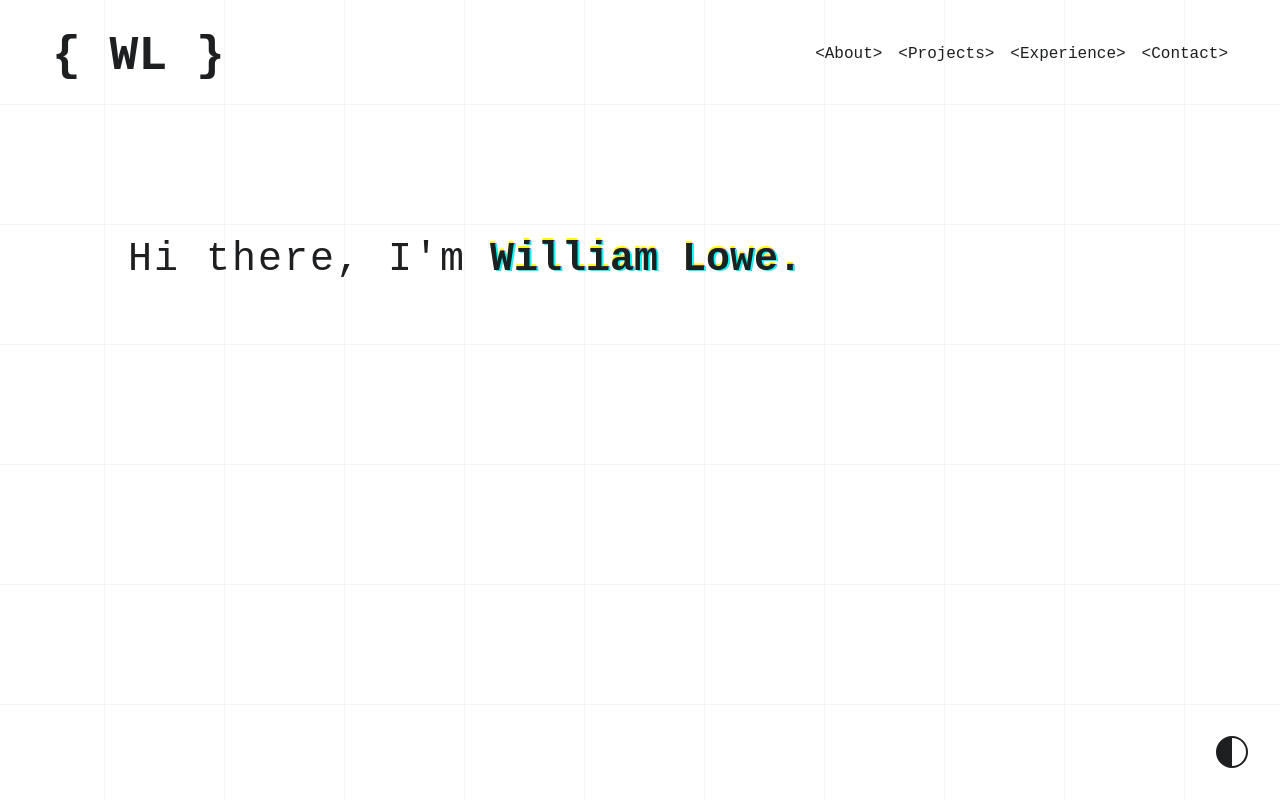
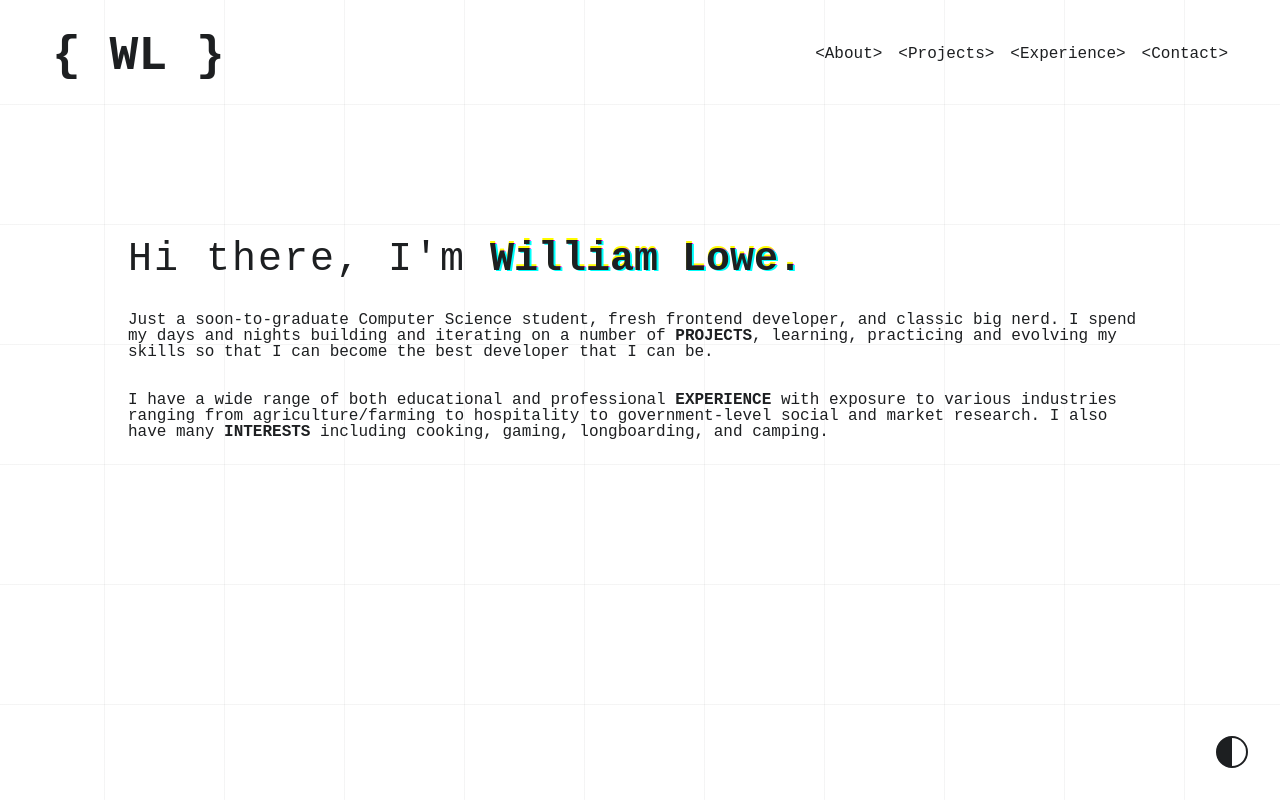
Before and after one commit to williamalowe/WilliamALowe, a React (Vite) app: page / in a window 1280 px wide. Built offline with nearby package versions, Linux system fonts and the light colour scheme; a web font is replaced by a local one.

Commit message:
feat: add welcomebanner-component

```diff
--- /dev/null
+++ b/src/components/WelcomeBanner/WelcomeBanner.jsx
@@ -0,0 +1,26 @@
+import { Link } from "react-router-dom";
+import styles from "./WelcomeBanner.module.css";
+
+const WelcomeBanner = () => {
+  return (
+    <div className={styles.welcome}>
+      <p>
+        Just a soon-to-graduate Computer Science student, fresh frontend
+        developer, and classic big nerd. I spend my days and nights building and
+        iterating on a number of <Link to={"/projects"}>projects</Link>,
+        learning, practicing and evolving my skills so that I can become the
+        best developer that I can be.
+      </p>
+      <p>
+        I have a wide range of both educational and professional{" "}
+        <Link to={"/experience"}>experience</Link> with exposure to various
+        industries ranging from agriculture/farming to hospitality to
+        government-level social and market research. I also have many{" "}
+        <Link to={"./about"}>interests</Link> including cooking, gaming,
+        longboarding, and camping.
+      </p>
+    </div>
+  );
+};
+
+export default WelcomeBanner;
--- /dev/null
+++ b/src/components/WelcomeBanner/WelcomeBanner.module.css
@@ -0,0 +1,16 @@
+.welcome {
+  margin-top: 2rem;
+  display: flex;
+  flex-direction: column;
+  gap: 2rem;
+}
+.welcome > p > span {
+  /* text-decoration: underline; */
+}
+.welcome > p > a {
+  font-weight: 800;
+  text-transform: uppercase;
+}
+.welcome > p > a:hover {
+  text-decoration: underline;
+}
--- a/src/views/Welcome/Welcome.jsx
+++ b/src/views/Welcome/Welcome.jsx
@@ -1,14 +1,14 @@
-import Header from '../../components/Header/Header';
-import styles from './Welcome.module.css';
+import Header from "../../components/Header/Header";
+import WelcomeBanner from "../../components/WelcomeBanner/WelcomeBanner";
+import styles from "./Welcome.module.css";
 
 const Welcome = () => {
   return (
     <div className={styles.welcome}>
-      <Header
-      bodyText='Hi there, I&apos;m'
-      highlightText='William Lowe.'/>
+      <Header bodyText="Hi there, I'm" highlightText="William Lowe." />
+      <WelcomeBanner />
     </div>
-  )
-}
+  );
+};
 
-export default Welcome
+export default Welcome;
```
